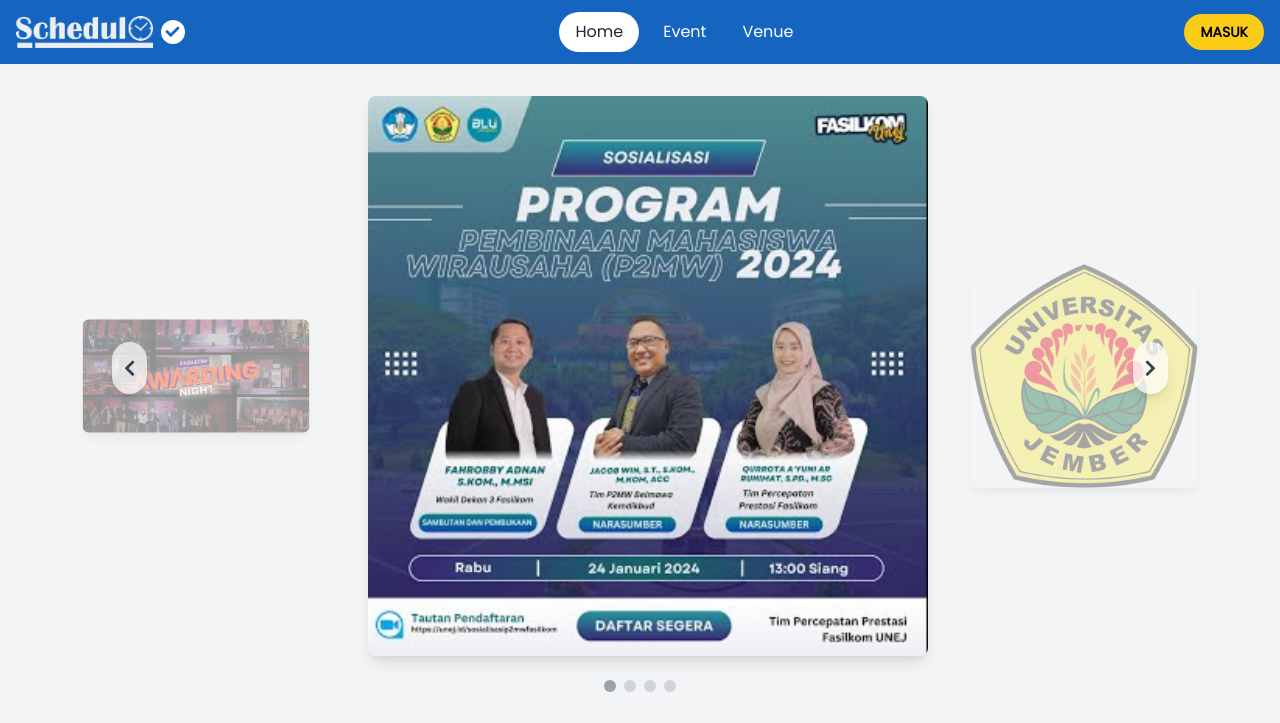
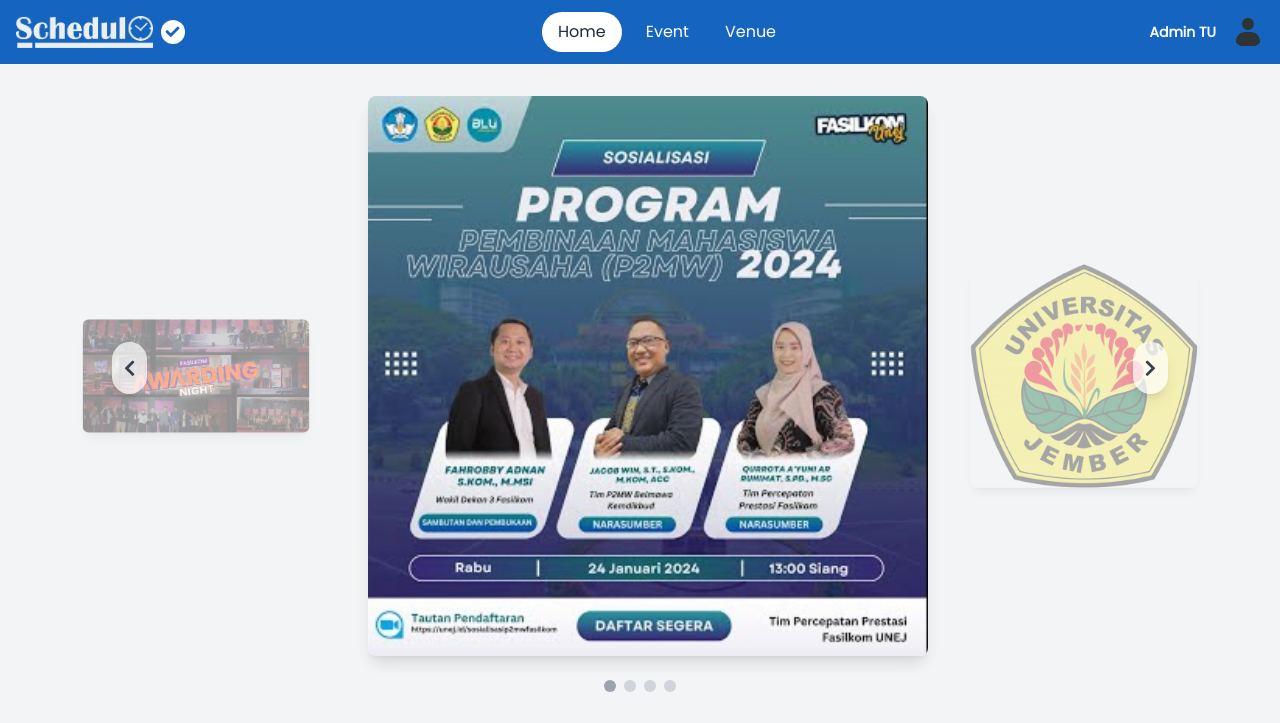
Before and after one commit to rifqiadrianto007/Schedulo, a Laravel app: page / in a window 1280 px wide. Shown: the top 723 px of the page. Run offline with Laravel 12, Linux system fonts and the light colour scheme; a user stored in the database is signed in; data comes from the database, SQL or seed files in the repository; style sheets or scripts are compiled from the project's sources; some libraries are stand-ins or nearby versions.

Commit message:
header auth user

```diff
--- a/app/Http/Controllers/AuthController.php
+++ b/app/Http/Controllers/AuthController.php
@@ -40,7 +40,7 @@
         $request->session()->invalidate();
         $request->session()->regenerateToken();
 
-        return redirect()->route('login');
+        return redirect()->route('home');
     }
 
     public function register(Request $request)
--- a/resources/views/components/header.blade.php
+++ b/resources/views/components/header.blade.php
@@ -24,12 +24,36 @@
             </a>
         </nav>
 
-        <!-- Login Button -->
-        <div class="flex items-center">
-            <a href="{{ route('login') }}"
-                class="bg-yellow-400 text-black px-4 py-2 rounded-full font-bold text-sm hover:bg-yellow-500 inline-block text-center">
-                MASUK
-            </a>
+        <!-- User Authentication -->
+        <div class="flex items-center relative" x-data="{ open: false }">
+            @if (Auth::check())
+                <!-- Sudah Login -->
+                <div @click="open = !open" class="flex items-center space-x-2 cursor-pointer">
+                    <span class="text-white font-semibold text-sm">
+                        {{ Auth::user()->nama }}
+                    </span>
+                    <img src="{{ asset('img/avatar.svg') }}" alt="User Avatar" class="w-8 h-8 rounded-full">
+                </div>
+
+                <!-- Dropdown -->
+                <div x-show="open" @click.away="open = false"
+                    class="absolute top-12 right-0 bg-white text-sm shadow-lg rounded-md overflow-hidden z-50"
+                    x-transition>
+                    <form method="POST" action="{{ route('logout') }}">
+                        @csrf
+                        <button type="submit" class="block w-full text-left px-4 py-2 text-gray-700 hover:bg-gray-100">
+                            Logout
+                        </button>
+                    </form>
+                </div>
+            @else
+                <!-- Belum Login -->
+                <a href="{{ route('login') }}"
+                    class="bg-yellow-400 text-black px-4 py-2 rounded-full font-bold text-sm hover:bg-yellow-500 inline-block text-center">
+                    MASUK
+                </a>
+            @endif
         </div>
+
     </div>
 </header>
--- a/routes/web.php
+++ b/routes/web.php
@@ -51,7 +51,6 @@
     return view('admEvent');
 })->name('admEvent')->middleware('auth', 'admin');
 
-
 Route::get('formEvent', function () {
     return view('formEvent');
 })->name('formEvent');
```
Also changed, not shown: public/img/avatar.svg (added).
